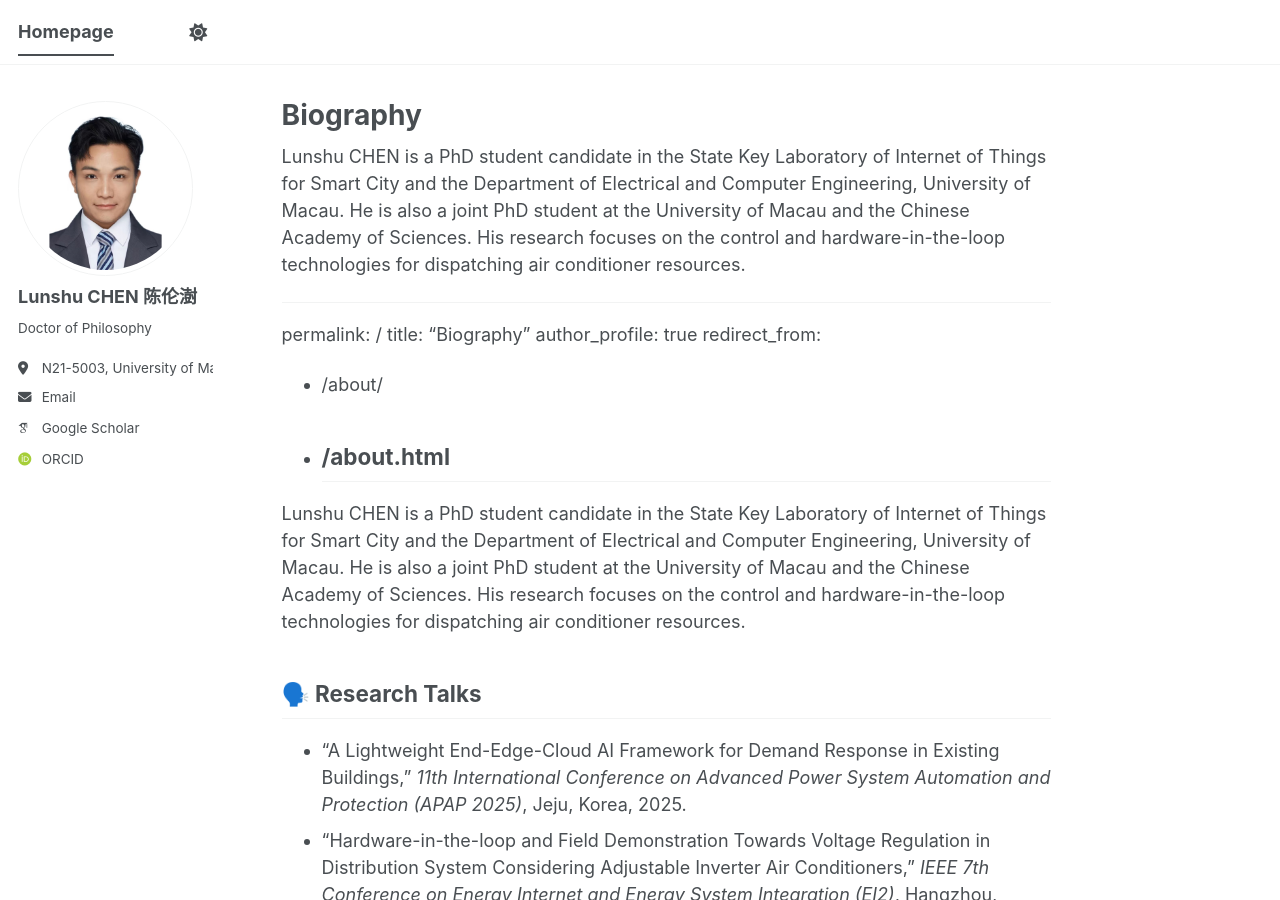
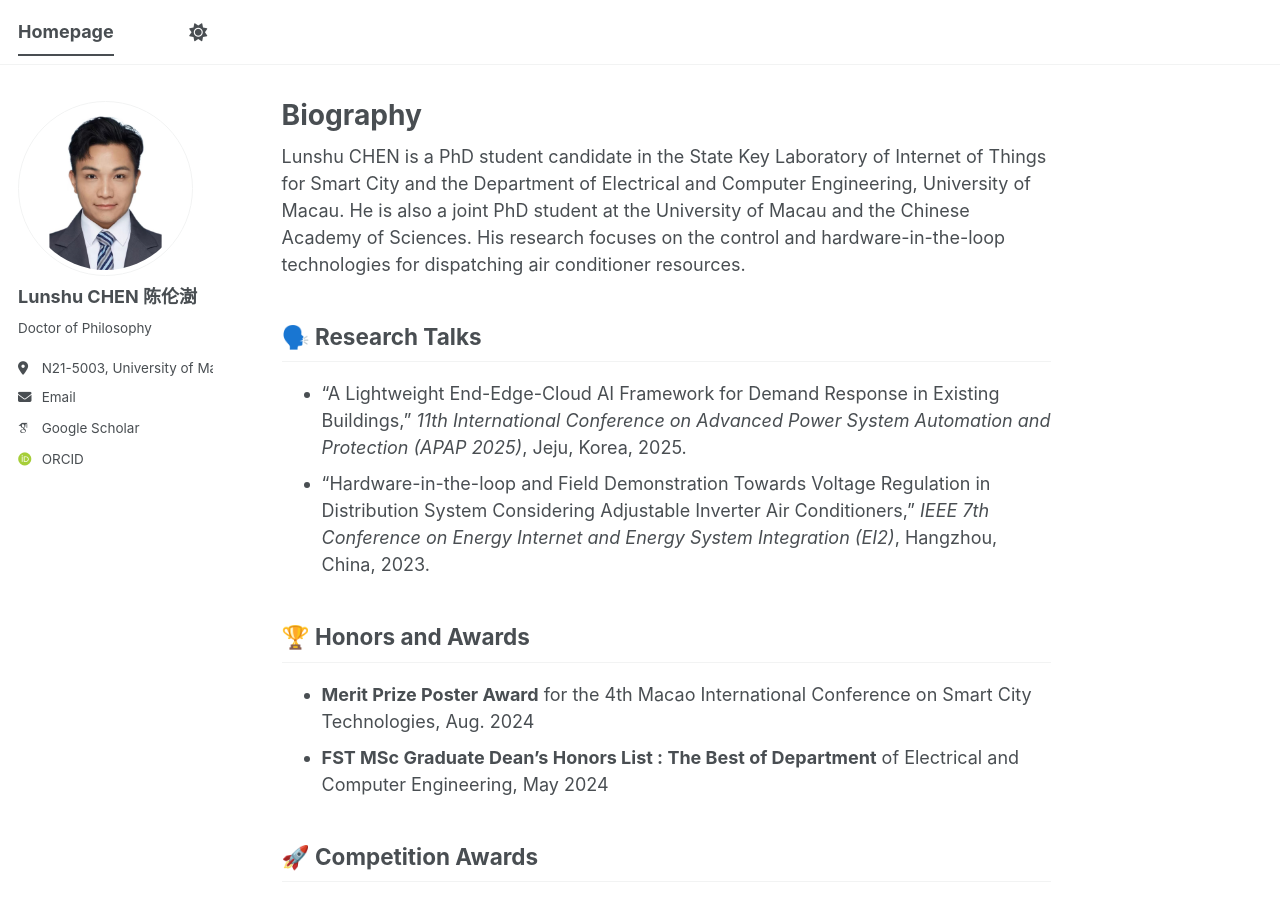
Before and after one commit to chenlunshu/CV, a Jekyll site: the page built from _pages/about.md, in a window 1280 px wide and 900 px high. Built offline with Jekyll 4.4.1, drawn with Linux system fonts in a browser that asks for light colours; some web fonts are replaced; a script bundle is joined from its source files by our own code; library files that are not in the unit come from our copies.

Commit message:
Refactor about.md to clean up content
Removed unnecessary front matter and duplicated biography content.

```diff
--- a/_pages/about.md
+++ b/_pages/about.md
@@ -1,14 +1,3 @@
----
-permalink: /
-title: "Biography"
-author_profile: true
-redirect_from:
-  - /about/
-  - /about.html
----
-
-Lunshu CHEN is a PhD student candidate in the State Key Laboratory of Internet of Things for Smart City and the Department of Electrical and Computer Engineering, University of Macau. He is also a joint PhD student at the University of Macau and the Chinese Academy of Sciences. His research focuses on the control and hardware-in-the-loop technologies for dispatching air conditioner resources.
-
 ---
 permalink: /
 title: "Biography"
```
